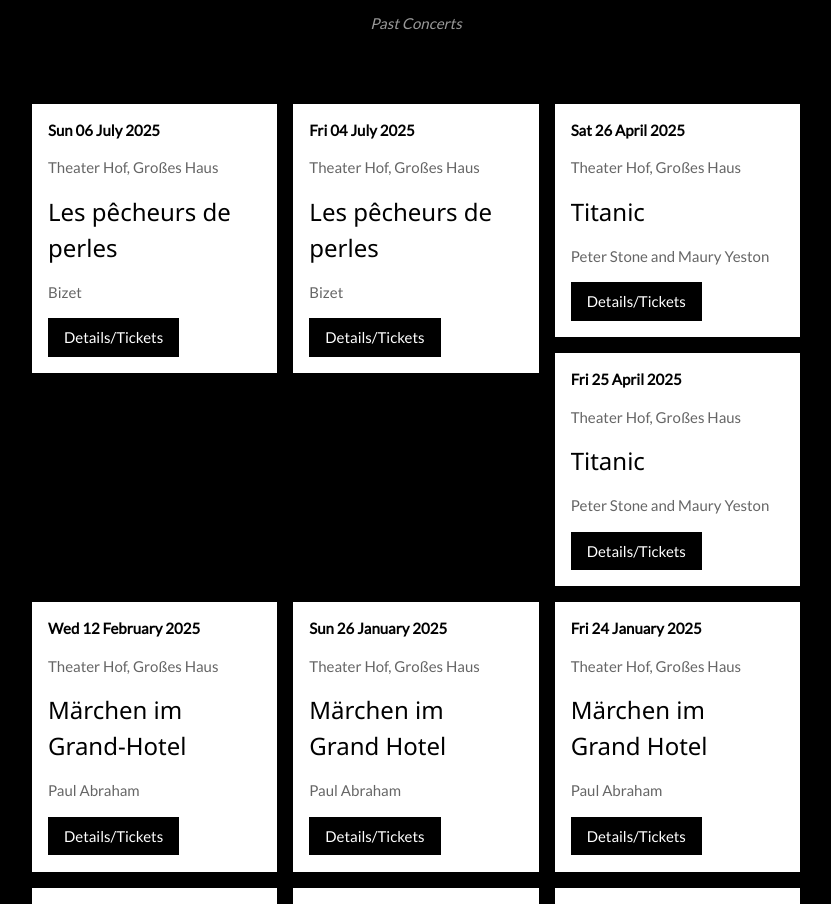
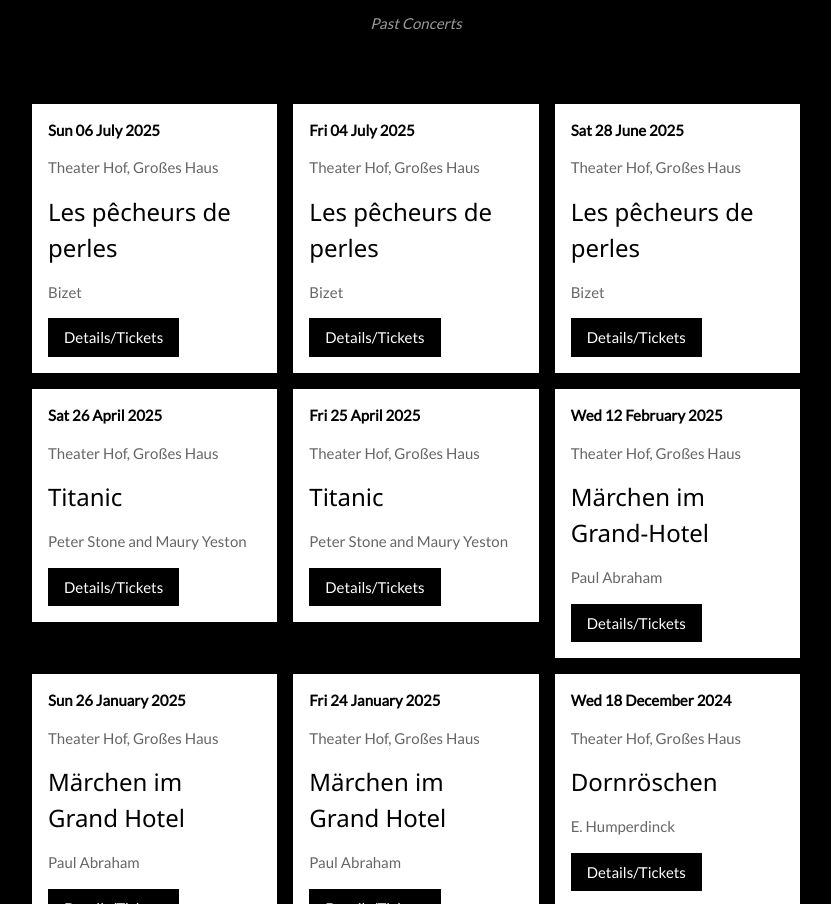
Before and after one commit to rubenhawwer/test1, a plain HTML site: page index.html in a window 1280 px wide. Shown: the part 2343-3247 px from the top of the page, without its empty margins (224-1055 px from the left). Drawn offline with nearby package versions, Linux system fonts and the light colour scheme.

Commit message:
Update index.html

```diff
--- a/index.html
+++ b/index.html
@@ -157,6 +157,17 @@ Humperdinck’s Dornröschen.</p>
             <button class="w3-button w3-black w3-margin-bottom" onclick="window.open('https://www.theater-hof.de/spielplan/stuecke/detail/die-perlenfischer');">Details/Tickets</button>
           </div>
         </div>
+
+        <div class="w3-third w3-margin-bottom">
+          <div class="w3-container w3-white">
+            <p><b>Sat 28 June 2025</b></p>
+            <p class="w3-opacity">Theater Hof, Großes Haus </p>
+            <p> <h3> Les pêcheurs de perles </h3> </p>
+			<p class="w3-opacity "> Bizet </p>
+            <button class="w3-button w3-black w3-margin-bottom" onclick="window.open('https://www.theater-hof.de/spielplan/stuecke/detail/die-perlenfischer');">Details/Tickets</button>
+          </div>
+        </div>
+
 
 <div class="w3-third w3-margin-bottom">
           <div class="w3-container w3-white">
```
